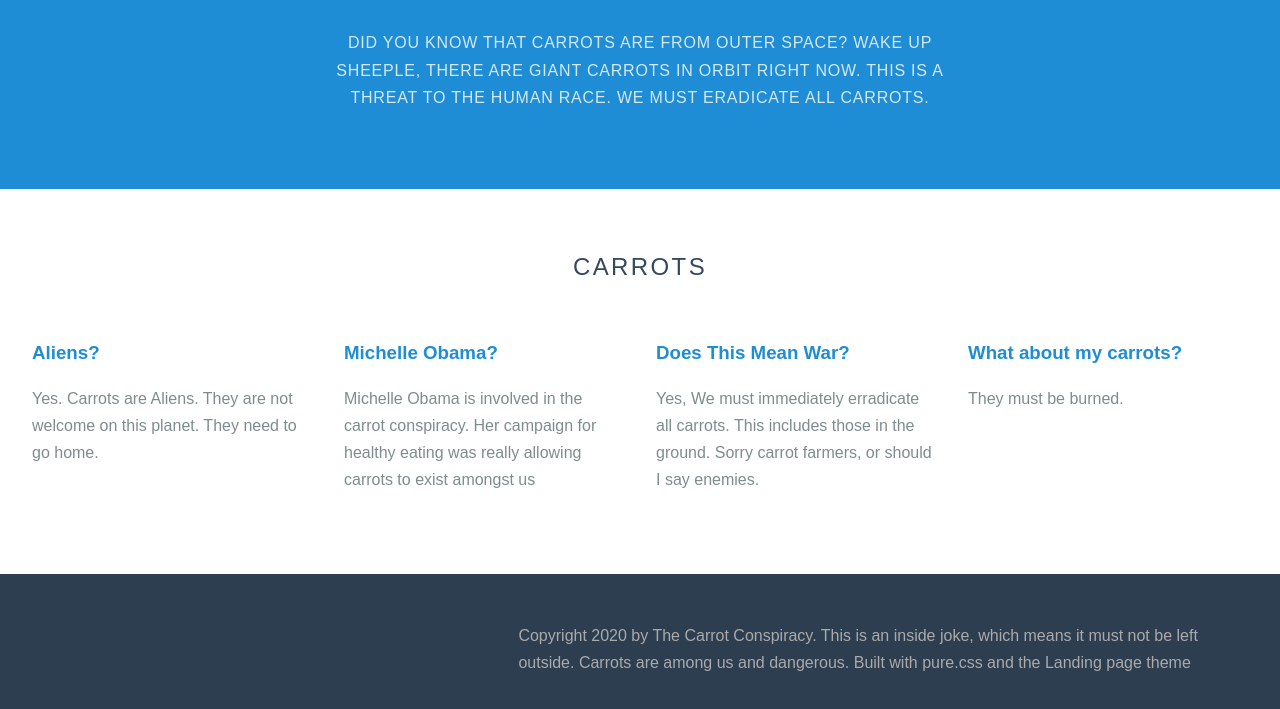
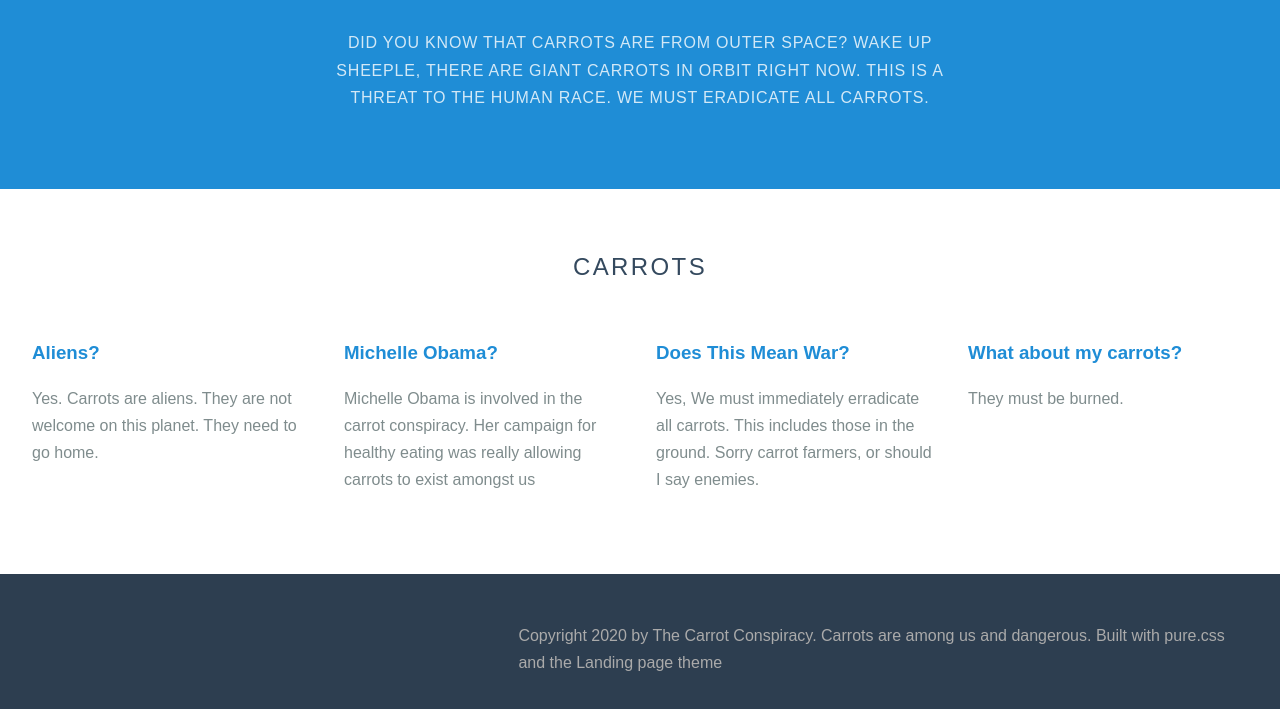
Before and after one commit to cullyrichard/CarrotConspiracy, a plain HTML site: page index.html in a window 1280 px wide. Shown: the part 507-1216 px from the top of the page. Drawn offline with nearby package versions, Linux system fonts and the light colour scheme.

Commit message:
Update index.html

```diff
--- a/index.html
+++ b/index.html
@@ -60,7 +60,7 @@
                     Aliens?
                 </h3>
                 <p>
-                    Yes. Carrots are Aliens. They are not welcome on this planet. They need to go home.
+                    Yes. Carrots are aliens. They are not welcome on this planet. They need to go home.
                 </p>
             </div>
             <div class="l-box pure-u-1 pure-u-md-1-2 pure-u-lg-1-4">
@@ -96,7 +96,7 @@
 
 
             <p>
-            Copyright 2020 by The Carrot Conspiracy. This is an inside joke, which means it must not be left outside. Carrots are among us and dangerous. Built with pure.css and the Landing page theme
+            Copyright 2020 by The Carrot Conspiracy. Carrots are among us and dangerous. Built with pure.css and the Landing page theme
           </p>
         </div>
     </div>
```
